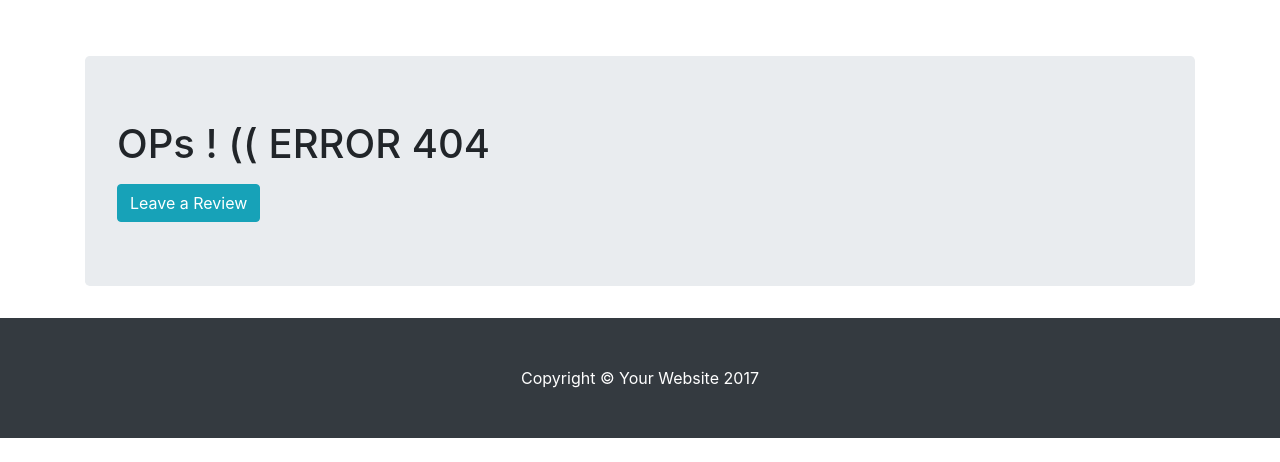
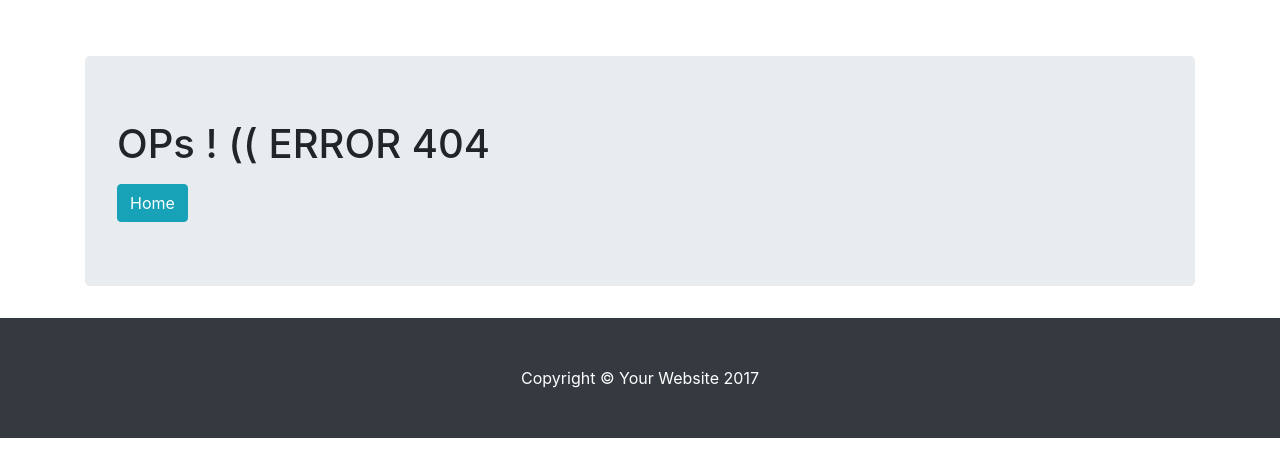
Before and after one commit to MicroSDA/Core_Engenie, a PHP site: page /index.php in a window 1280 px wide. Shown: the top 462 px of the page. Run offline with PHP 8.4, Linux system fonts and the light colour scheme.

Commit message:
Not necessary
Not necessary

```diff
--- a/views/Error_404/index.php
+++ b/views/Error_404/index.php
@@ -7,7 +7,7 @@
     <p> OPs ! (( ERROR 404 </p>
     </h1>
 
-    <a href="/" class="btn btn-info">Leave a Review</a>
+    <a href="/" class="btn btn-info">Home</a>
 </div>
 </div>
 <!-- Bootstrap core JavaScript -->
```
